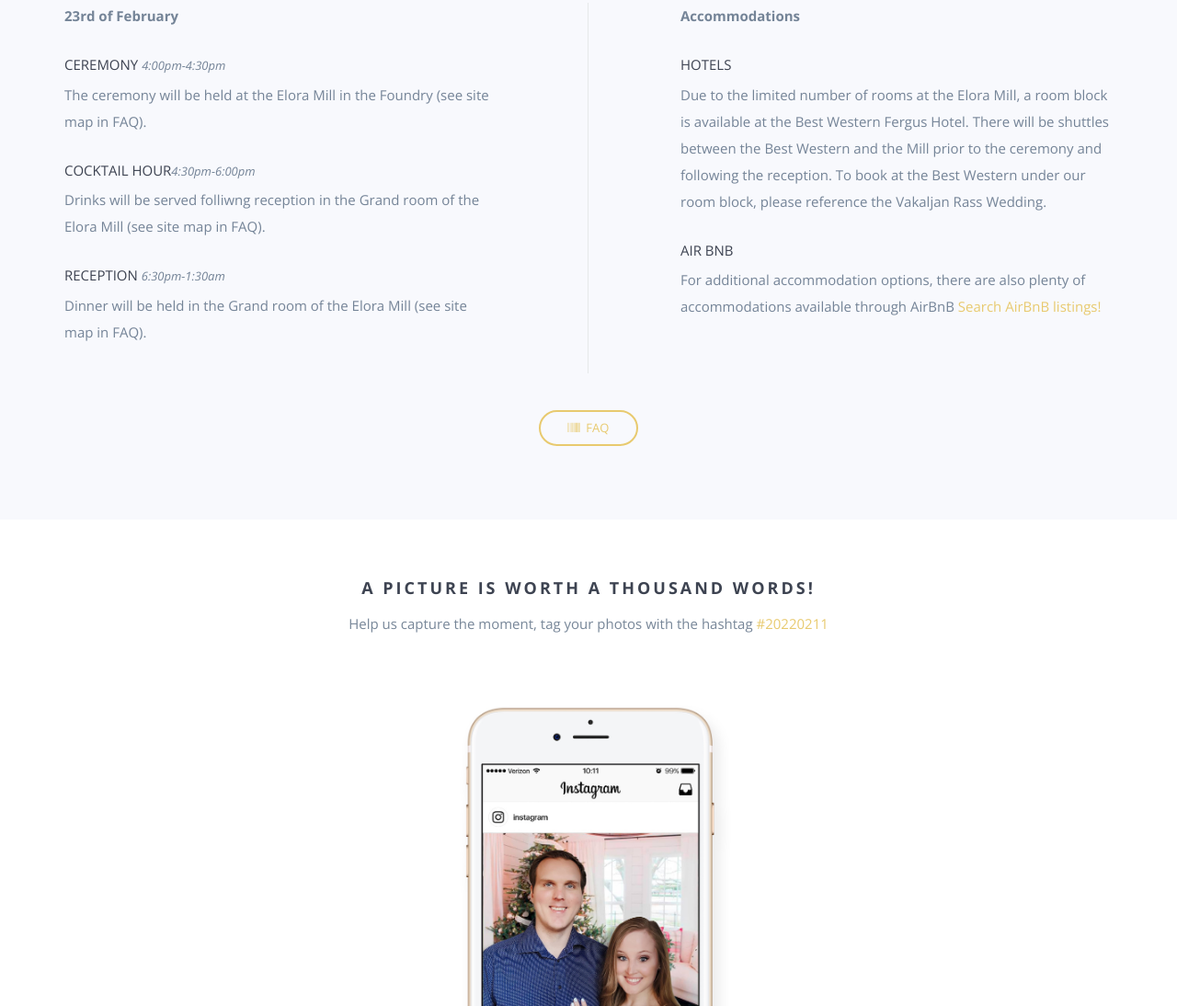
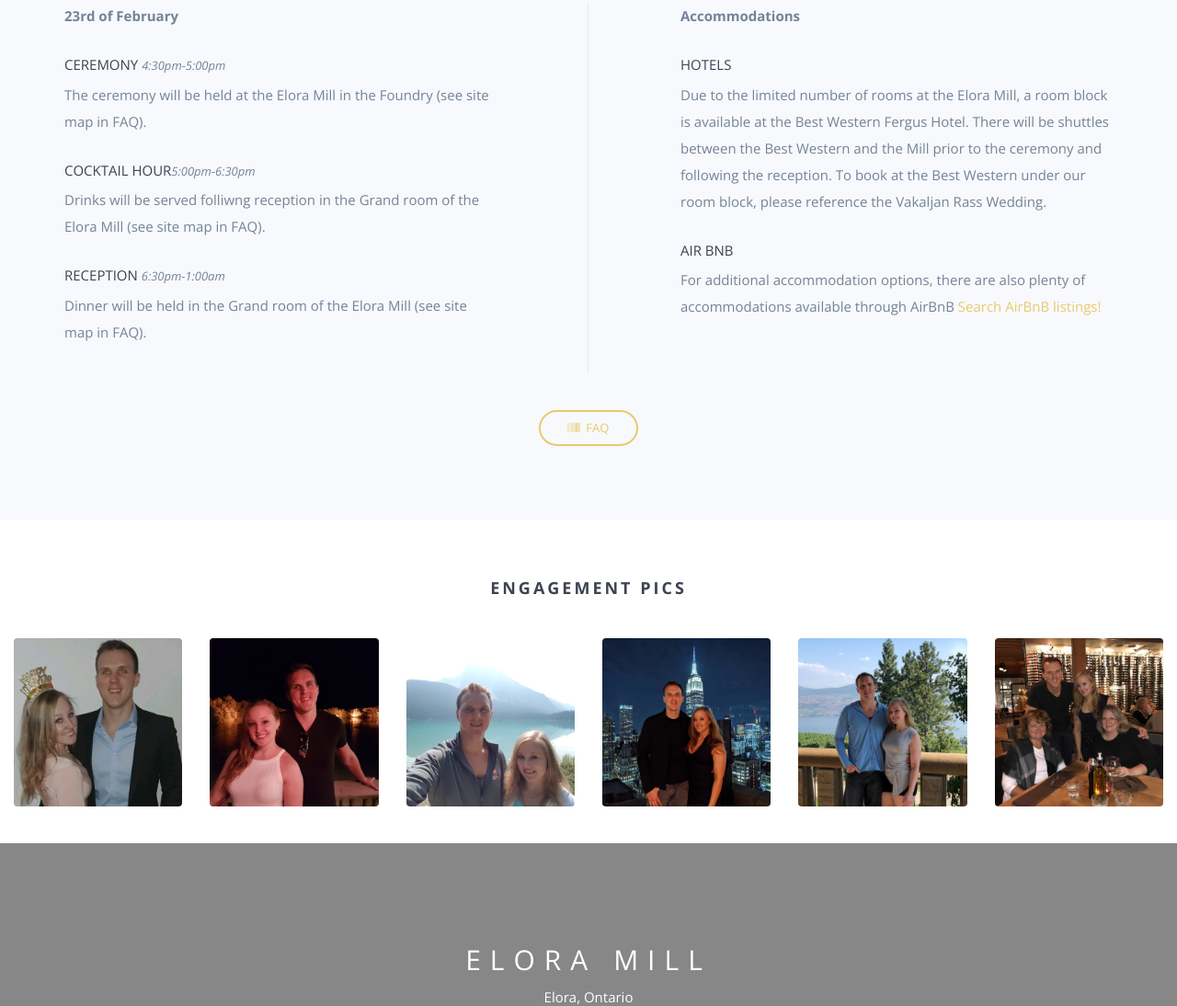
Before and after one commit to chris-rass/chris-rass.github.io, a website: page index.html in a window 1280 px wide. Shown: the part 1706-2800 px from the top of the page at 92% size. Drawn offline with nearby package versions, Linux system fonts and the light colour scheme; some packages are replaced by stand-ins of ours; a script that the page names is missing; files whose address does not match are found by name.

Commit message:
Update index.html

```diff
--- a/index.html
+++ b/index.html
@@ -48,7 +48,6 @@
                         <ul class="primary-nav">
                             <li><a href="#intro">How we met</a></li>
                             <li><a href="#events">Events & FAQ</a></li>
-                            <li><a href="#instagram">Instagram</a></li>
                             <li><a href="#eng-pics">Engagement</a></li>
                             <li class="hidden-sm hidden-xs"><a href="#video-bg">Glimpse of Elora</a></li>
                         </ul>
@@ -139,17 +138,17 @@
                 <div class="wp3">
                     <p><strong>23rd of February</strong></p>
 
-                    <h5>Ceremony <span class="time">4:00PM-4:30PM</span></h5>
+                    <h5>Ceremony <span class="time">4:30PM-5:00PM</span></h5>
                     <p>The ceremony will be held at the Elora Mill in the Foundry
 					(see site map in FAQ).</p>
                 </div>
                 <div class="wp5">
-                    <h5>Cocktail Hour<span class="time">4:30PM-6:00PM</span></h5>
+                    <h5>Cocktail Hour<span class="time">5:00PM-6:30PM</span></h5>
                     <p>Drinks will be served folliwng reception in the Grand room of the Elora Mill
 					(see site map in FAQ).</p>
                 </div>
                 <div class="wp7">
-                    <h5>Reception <span class="time">6:30PM-1:30AM</span></h5>
+                    <h5>Reception <span class="time">6:30PM-1:00AM</span></h5>
                     <p>Dinner will be held in the Grand room of the Elora Mill (see site map in FAQ).</p>
                 </div>
             </div>
@@ -246,23 +245,7 @@
 
 </section>
 
-<section id="instagram" class="section-padding">
-    <div class="container">
-        <div class="row">
-            <div class="col-md-12 text-center">
-                <h3>A picture is worth a thousand words!</h3>
-                <p>Help us capture the moment, tag your photos with the hashtag
-                    <a href="https://instagram.com/explore/tags/chris&steph2023/" target="_blank">#20220211</a>
-                </p>
-            </div>
-        </div>
-        <div class="row section-border wp7">
-            <div class="col-md-4 col-md-offset-4">
-                <img src="img/iphone_instagram.jpg">
-            </div>
-        </div>
-    </div>
-</section>
+
 
 <section id="eng-pics" class="section-padding">
     <div class="container-fluid">
@@ -423,7 +406,7 @@
         <div class="row">
             <div class="col-md-6 col-md-offset-3">
                 <h3>What are you waiting for?</h3>
-                <p>We would greatly appreciate if you could RSVP before 10th of January '23</p>
+                <p>We would greatly appreciate if you could RSVP before 15th of January '23</p>
                 <form id="rsvp-form" class="rsvp-form"
                       action=""
                       method="POST">
```
